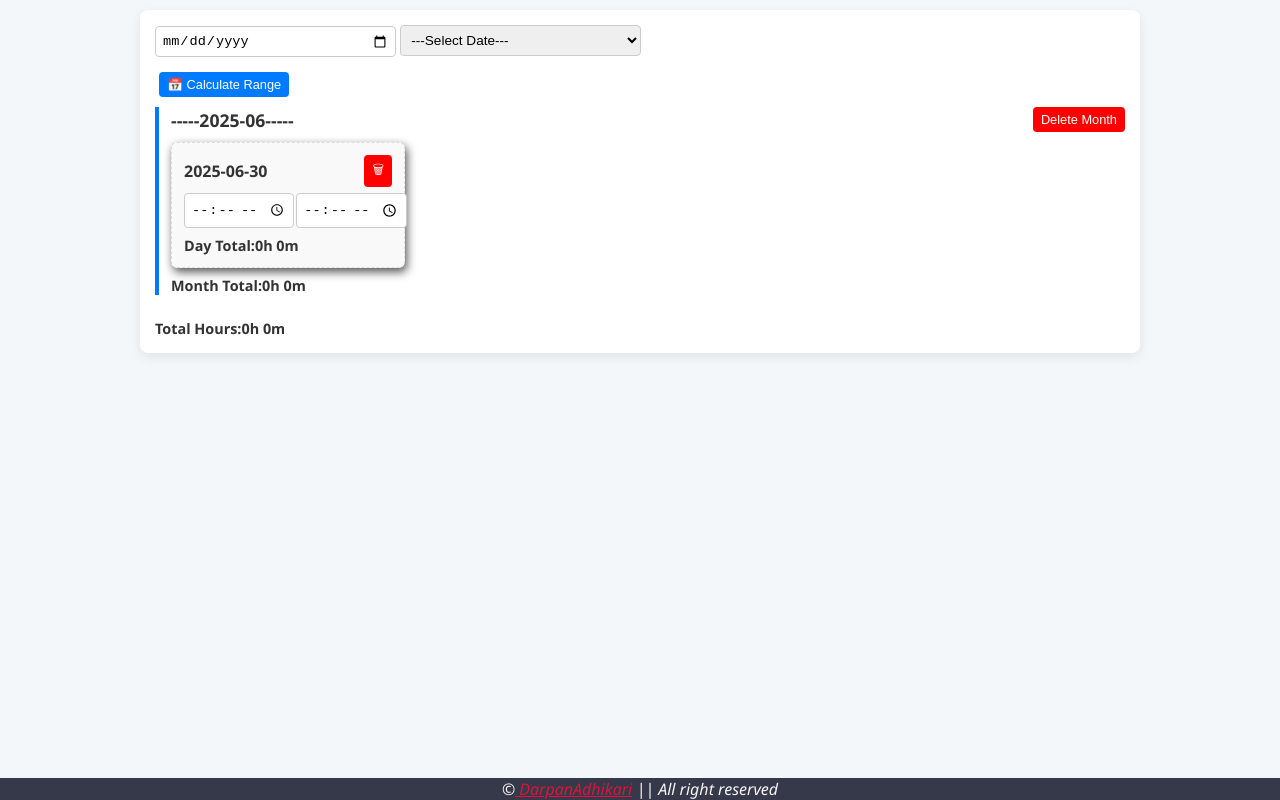
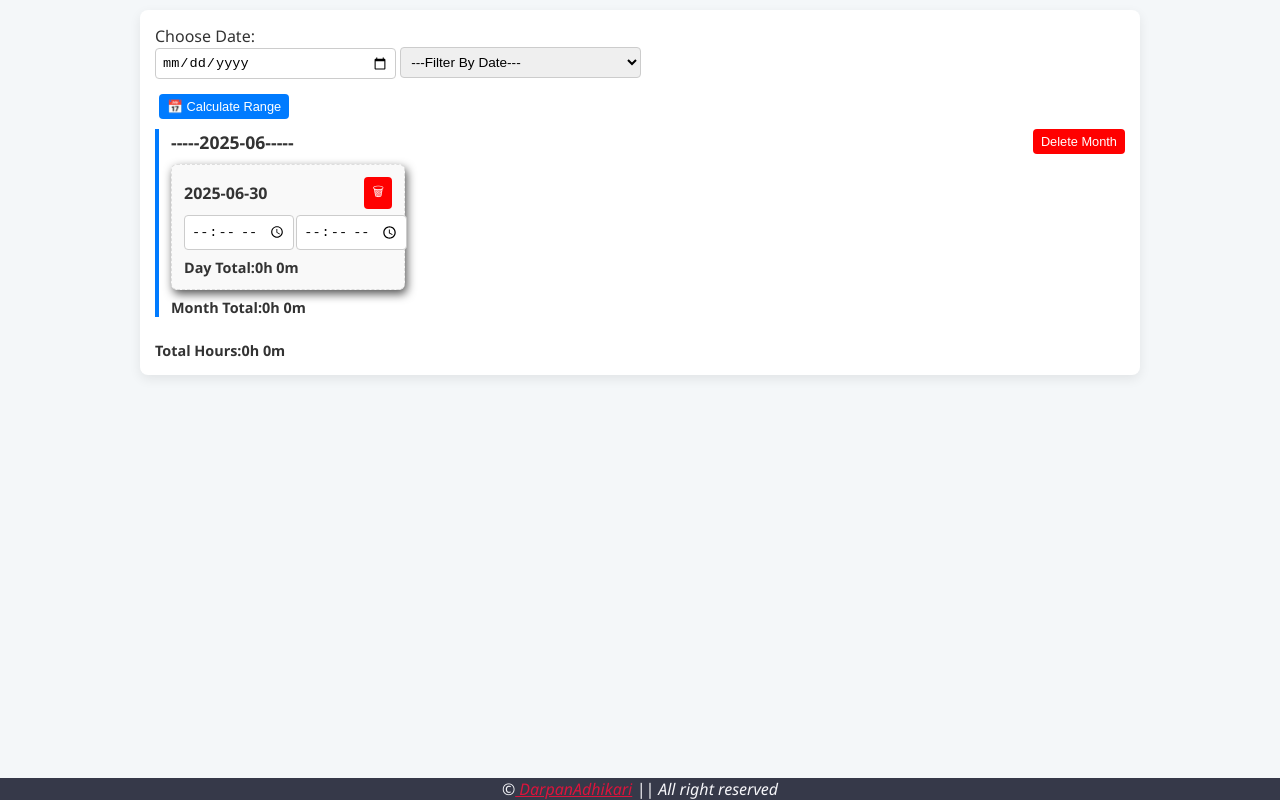
Before and after one commit to AdhikariDarpan/office-hour, a plain HTML site: page index.html in a window 1280 px wide. Drawn offline with Linux system fonts and the light colour scheme.

Commit message:
Update index.html
filter date

```diff
--- a/index.html
+++ b/index.html
@@ -9,9 +9,11 @@
   </head>
   <body>
     <div class="container">
-      <input type="date" id="datePicker" onchange="addDateEntry(this.value)" style="max-width: 241px;" />
+      <label for="date">Choose Date: <br>
+        <input type="date" id="datePicker" onchange="addDateEntry(this.value)" style="max-width: 241px;" />
+      </label>
       <select id="filterDate">
-        <option value="all">---Select Date---</option>
+        <option value="all">---Filter By Date---</option>
       </select>
       <div class="btn-group">
         <button onclick="showRangeModal()">📅 Calculate Range</button>
```
